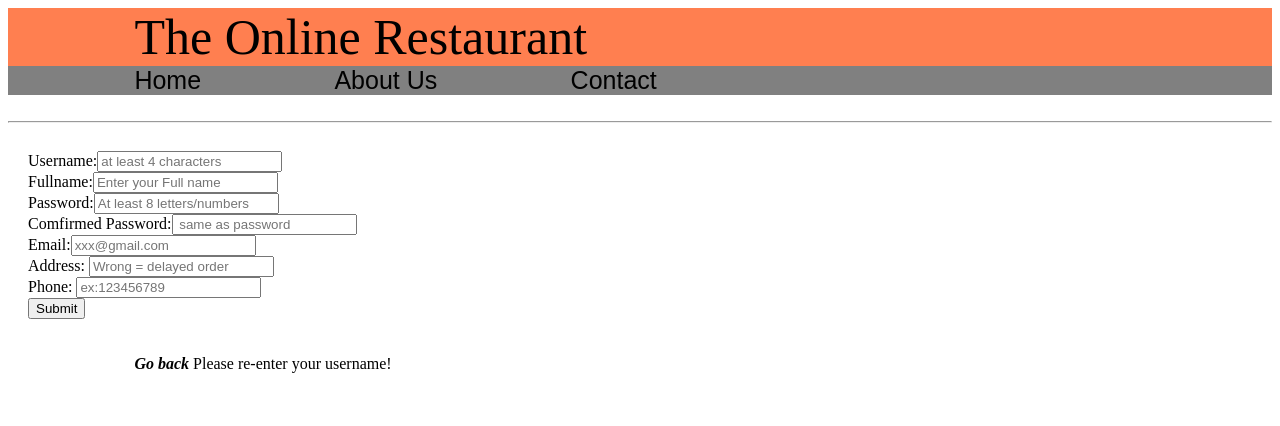
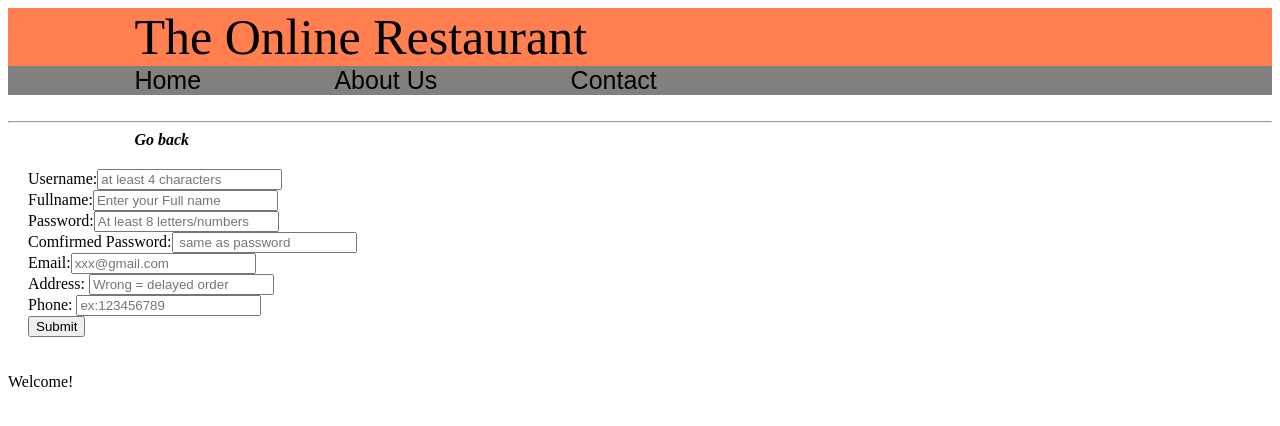
Before and after one commit to qxou14/322-Software-Engineering, a PHP site: page /reg.php in a window 1280 px wide. Shown: the top 426 px of the page. Run offline with PHP 8.4, Linux system fonts and the light colour scheme.

Commit message:
Add files via upload

```diff
--- a/sourceCode/reg.php
+++ b/sourceCode/reg.php
@@ -8,6 +8,7 @@
 
 <br>
 <hr>
+<a href="index.php"> <b><i>Go back</i></b> </a>
 
 <div class = "login_info">
     <form action = "reg.php" method = "POST">
@@ -32,7 +33,7 @@
 
 <div>
 
-<a href="index.php"> <b><i>Go back</i></b> </a>
+
 <?php
 
     $Username = isset($_POST["username"]) ?$_POST["username"] : "";
@@ -56,8 +57,12 @@
 if($Password == $check_P && $lenUser && $lenName && $lenPass && $lenEmail && $lenAddr && $is_phone)
 {
     echo "Congrats ! You have been registered!";
-    $sqlStatement = "INSERT INTO info (username,FullName,pwd,email,addr,phoneNumber) VALUES ('$Username','$Fullname','$Password','$Email','$Addr','$Phone');" ;
+    $sqlStatement = "INSERT INTO info (username,FullName,pwd,email,addr,phoneNumber,saving,warning) VALUES ('$Username','$Fullname','$Password','$Email','$Addr','$Phone',0,0);" ;
     mysqli_query($conn,$sqlStatement);
+}
+else if($Username == "")
+{
+    echo "Welcome!";
 }
 else if ($Password !=$check_P ){
     echo "Please re-enter your password";
```
